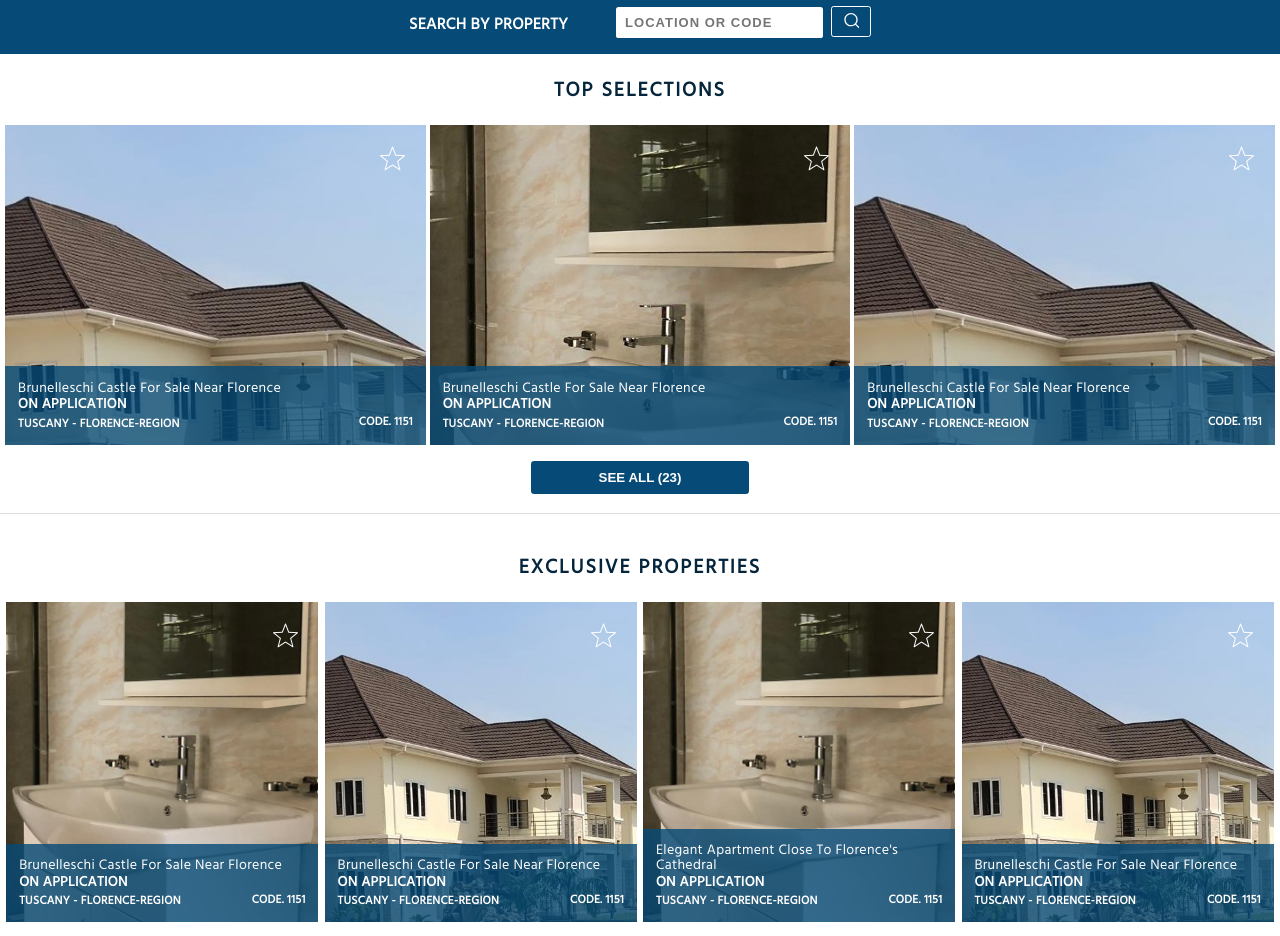
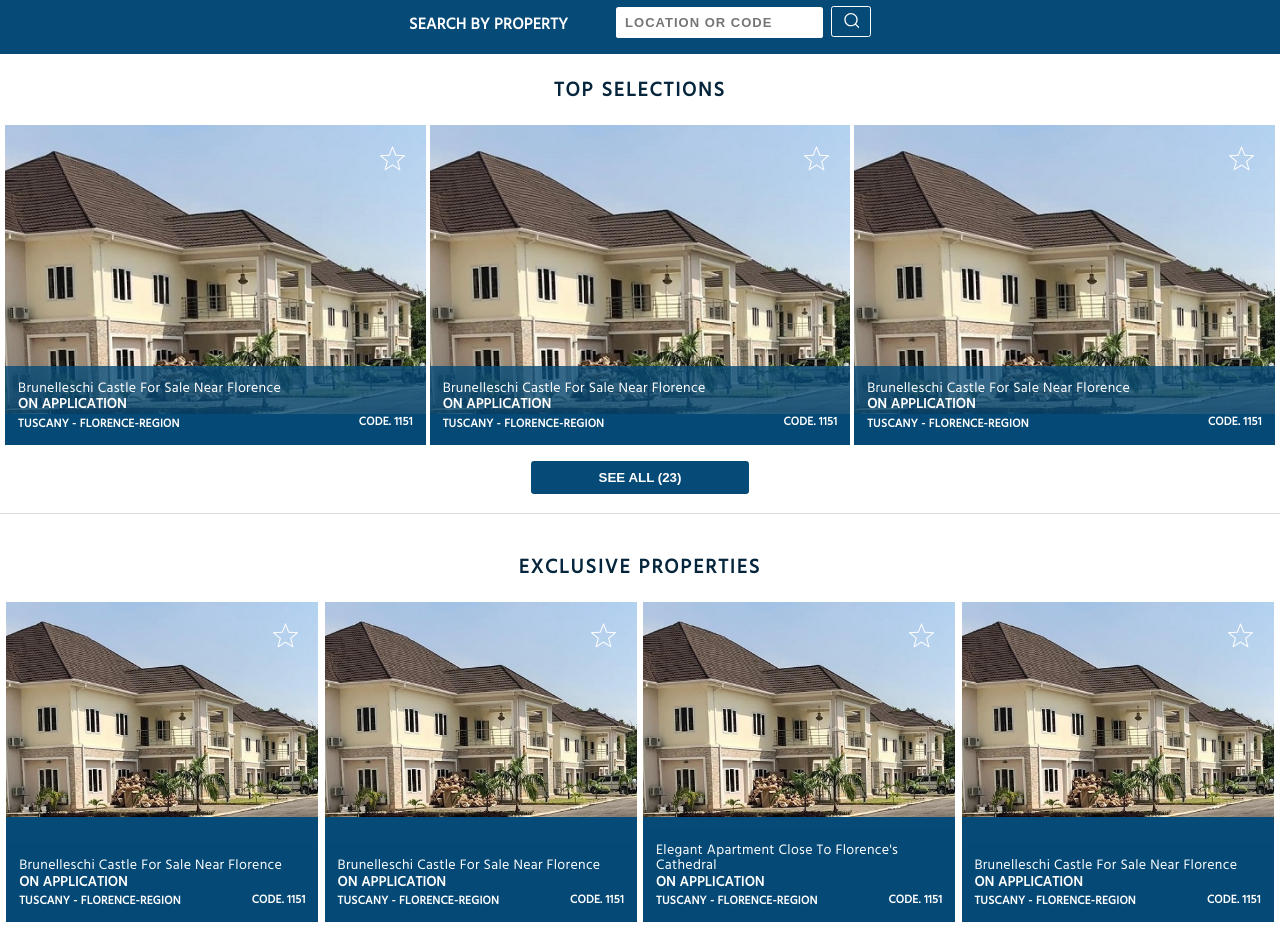
Before and after one commit to Frontend-io/sagecapita, an Angular app: page / in a window 1280 px wide. Shown: the part 860-1796 px from the top of the page. Built offline with nearby package versions, Linux system fonts and the light colour scheme.

Commit message:
uicorrections2

```diff
--- a/src/app/exclusive-properties/exclusive-properties.component.css
+++ b/src/app/exclusive-properties/exclusive-properties.component.css
@@ -140,6 +140,13 @@
 
 #exclusivePropertiesContainer article {
   background: #064A77;
+  height: 20em;
+}
+
+@media (min-width:641px) {
+  #exclusivePropertiesContainer article {
+    height: 32em;
+  }
 }
 
 @media (min-width:961px) {
--- a/src/app/exclusive-properties/exclusive-properties.component.html
+++ b/src/app/exclusive-properties/exclusive-properties.component.html
@@ -3,7 +3,7 @@
     <div class="propertyBestProperties">
       <article>
         <a href="#">
-          <img class="propertyImage" src="../assets/image1.jpg" alt="best property 1" />
+          <img class="propertyImage" src="../assets/image_1.jpg" alt="best property 1" />
           <img class="propertyStar" src="../assets/star-white.png" alt="star" />
           <div class="propertyDataContainer">
             <div class="propertyDataContent">
@@ -18,7 +18,7 @@
       </article>
       <article>
         <a href="#">
-          <img class="propertyImage" src="../assets/image2.jpg" alt="best property 1" />
+          <img class="propertyImage" src="../assets/image_1.jpg" alt="best property 1" />
           <img class="propertyStar" src="../assets/star-white.png" alt="star" />
           <div class="propertyDataContainer">
             <div class="propertyData">
@@ -35,7 +35,7 @@
       </article>
       <article>
         <a href="#">
-          <img class="propertyImage" src="../assets/image1.jpg" alt="best property 1" />
+          <img class="propertyImage" src="../assets/image_1.jpg" alt="best property 1" />
           <img class="propertyStar" src="../assets/star-white.png" alt="star" />
           <div class="propertyDataContainer">
             <div class="propertyData">
@@ -52,7 +52,7 @@
       </article>
       <article>
         <a href="#">
-          <img class="propertyImage" src="../assets/image2.jpg" alt="best property 1" />
+          <img class="propertyImage" src="../assets/image_1.jpg" alt="best property 1" />
           <img class="propertyStar" src="../assets/star-white.png" alt="star" />
           <div class="propertyDataContainer">
             <div class="propertyData">
--- a/src/app/home/home.component.css
+++ b/src/app/home/home.component.css
@@ -184,7 +184,7 @@
   width: 46%;
 }
 
-#btnBelowVideoGalleryFullVideo{
+#btnBelowVideoGalleryFullVideo {
   margin: 1em 0;
 }
 
@@ -238,10 +238,10 @@
 }
 
 #propertyBest article,
-  #latestAcquisitionsContainer article {
-    /* height: 20em; */
-    background: #064A77;
-  }
+#latestAcquisitionsContainer article {
+  height: 20em;
+  background: #064A77;
+}
 
 #videoGalleryExclusive,
 #videoGalleryFullVideo,
@@ -294,7 +294,8 @@ hr {
   height: 100%;
 }
 
-#videoGalleryExclusive h3, #videoGalleryExclusive p{
+#videoGalleryExclusive h3,
+#videoGalleryExclusive p {
   color: #fff;
 }
 
@@ -568,6 +569,17 @@ hr {
   margin-left: .6em;
 }
 
+@media (min-width:641px) {
+  #propertyBest article,
+  #latestAcquisitionsContainer article {
+    height: 32em;
+  }
+
+  #propertyGroupsList>.propertyGroupsItem {
+    width: 49%;
+  }
+}
+
 @media (min-width:961px) {
   #propertySearchHeading {
     display: inline;
@@ -581,7 +593,7 @@ hr {
     height: 20em;
   }
 
-  #btnBelowVideoGalleryFullVideo{
+  #btnBelowVideoGalleryFullVideo {
     display: none;
   }
 
@@ -609,21 +621,22 @@ hr {
     vertical-align: top;
   }
 
-  #videoGalleryExclusive,  #videoGalleryList {
+  #videoGalleryExclusive,
+  #videoGalleryList {
     flex: 1;
     display: block
   }
 
-  #videoGalleryList{
-flex:1.2;
+  #videoGalleryList {
+    flex: 1.2;
   }
 
   #videoGalleryFullVideo {
     flex: 2;
   }
 
-  #videoGallery>.container{
-    width:97%;
+  #videoGallery>.container {
+    width: 97%;
   }
 
   #propertyGroupsBtns button {
--- a/src/app/home/home.component.html
+++ b/src/app/home/home.component.html
@@ -37,7 +37,7 @@
   <div class="propertyBestProperties">
     <article>
       <a href="#">
-        <img class="propertyImage" src="../assets/image2.jpg" alt="best property 1" />
+        <img class="propertyImage" src="../assets/image_1.jpg" alt="best property 1" />
         <img class="propertyStar" src="../assets/star-white.png" alt="star" />
         <div class="propertyDataContainer">
           <div class="propertyData">
@@ -54,7 +54,7 @@
     </article>
     <article>
       <a href="#">
-        <img class="propertyImage" src="../assets/image1.jpg" alt="best property 1" />
+        <img class="propertyImage" src="../assets/image_1.jpg" alt="best property 1" />
         <img class="propertyStar" src="../assets/star-white.png" alt="star" />
         <div class="propertyDataContainer">
           <div class="propertyData">
@@ -71,7 +71,7 @@
     </article>
     <article>
       <a href="#">
-        <img class="propertyImage" src="../assets/image2.jpg" alt="best property 1" />
+        <img class="propertyImage" src="../assets/image_1.jpg" alt="best property 1" />
         <img class="propertyStar" src="../assets/star-white.png" alt="star" />
         <div class="propertyDataContainer">
           <div class="propertyData">
@@ -317,7 +317,7 @@
   <div class="propertyBestProperties">
     <article>
       <a href="#">
-        <img class="propertyImage" src="../assets/image2.jpg" alt="best property 1" />
+        <img class="propertyImage" src="../assets/image_1.jpg" alt="best property 1" />
         <img class="propertyStar" src="../assets/star-white.png" alt="star" />
         <div class="propertyDataContainer">
           <div class="propertyData">
@@ -334,7 +334,7 @@
     </article>
     <article>
       <a href="#">
-        <img class="propertyImage" src="../assets/image1.jpg" alt="best property 1" />
+        <img class="propertyImage" src="../assets/image_1.jpg" alt="best property 1" />
         <img class="propertyStar" src="../assets/star-white.png" alt="star" />
         <div class="propertyDataContainer">
           <div class="propertyData">
@@ -351,7 +351,7 @@
     </article>
     <article>
       <a href="#">
-        <img class="propertyImage" src="../assets/image2.jpg" alt="best property 1" />
+        <img class="propertyImage" src="../assets/image_1.jpg" alt="best property 1" />
         <img class="propertyStar" src="../assets/star-white.png" alt="star" />
         <div class="propertyDataContainer">
           <div class="propertyData">
@@ -368,7 +368,7 @@
     </article>
     <article>
       <a href="#">
-        <img class="propertyImage" src="../assets/image1.jpg" alt="best property 1" />
+        <img class="propertyImage" src="../assets/image_1.jpg" alt="best property 1" />
         <img class="propertyStar" src="../assets/star-white.png" alt="star" />
         <div class="propertyDataContainer">
           <div class="propertyData">
```
Also changed, not shown: src/assets/image_1 - Copy.jpg (added), src/assets/image_1.jpg.
